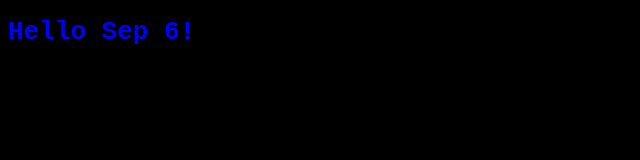
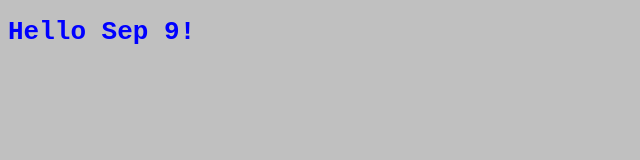
Before and after one commit to ValRCS/Sep6, a plain HTML site: page index.html in a window 1280 px wide. Shown: the whole page, without its empty margins (0-640 px from the left). Drawn offline with Linux system fonts and the light colour scheme.

Commit message:
Change to Sep 9

```diff
--- a/index.html
+++ b/index.html
@@ -4,12 +4,12 @@
     <meta charset="UTF-8">
     <meta name="viewport" content="width=device-width, initial-scale=1.0">
     <meta http-equiv="X-UA-Compatible" content="ie=edge">
-    <title>Sep6</title>
+    <title>Sep9</title>
     <link href="https://fonts.googleapis.com/css?family=Lobster" rel="stylesheet" type="text/css">
     <link rel="stylesheet" href="styles/style.css">
 </head>
 <body>
-    <h1 class="red-text blue-text" id="orange-text" style="color: white;">Hello Sep 6!</h1>
+    <h1 class="red-text blue-text" id="orange-text" style="color: white;">Hello Sep 9!</h1>
     <!-- <h2 style="color:red;">Pull me!</h2>
     <div class="blue-text">Lorem ipsum dolor sit amet consectetur, adipisicing elit. Officia dicta, nisi cupiditate voluptatum itaque quos alias velit! Pariatur a perspiciatis blanditiis. Maiores expedita est voluptate ab dignissimos amet harum voluptas!</div>
     <div class="red-text">Ducimus laborum qui corporis dolore. Ex at modi facere, sed porro labore possimus cum rerum quas quasi sit quidem voluptatibus quaerat voluptates odio odit nulla molestias unde maiores corporis qui.</div>
--- a/styles/style.css
+++ b/styles/style.css
@@ -1,14 +1,17 @@
 #orange-text {
-color: orange;
+    color: orange;
 }
+
 body {
-background-color: black;
-font-family: monospace;
-color: green;
+    background-color: silver;
+    font-family: monospace;
+    color: green;
 }
+
 .pink-text {
-color: pink;
+    color: pink;
 }
+
 .blue-text {
-color: blue !important;
+    color: blue !important;
 }
```
